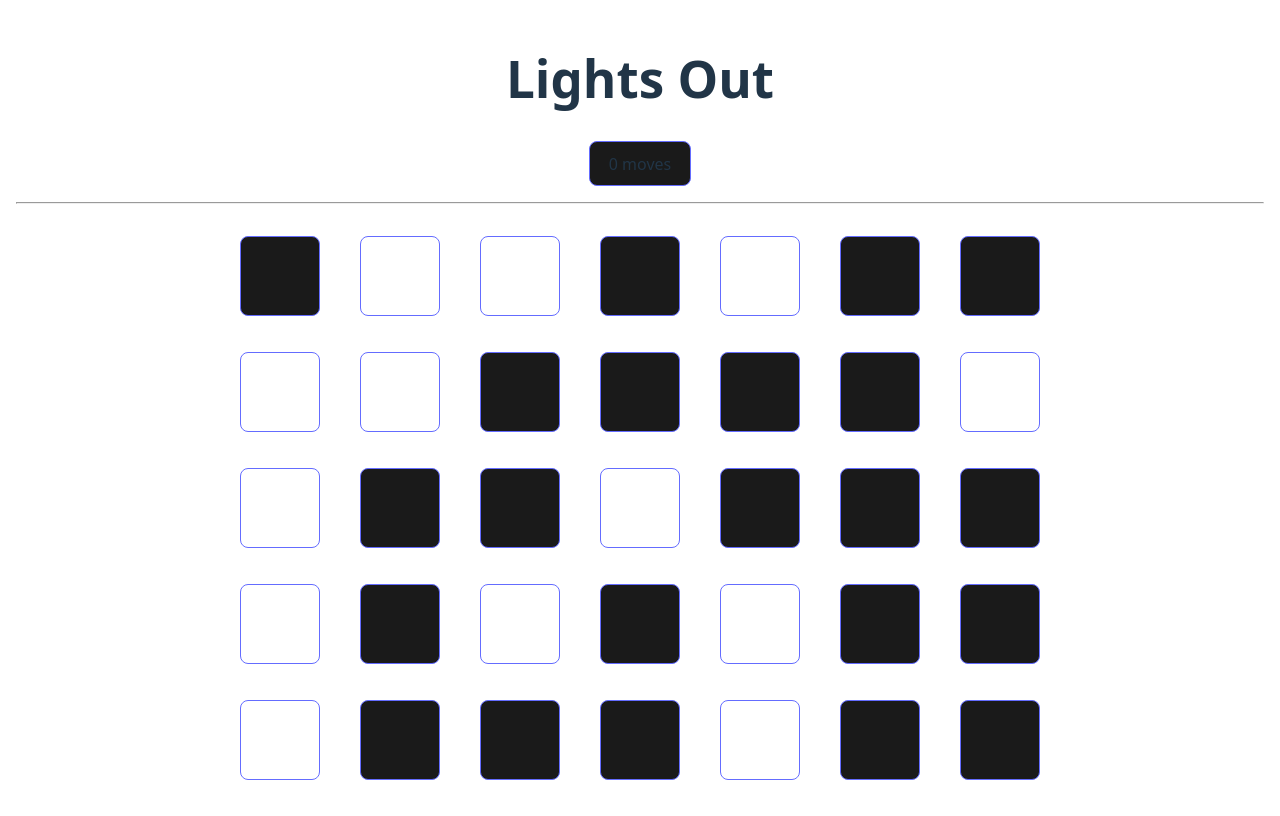
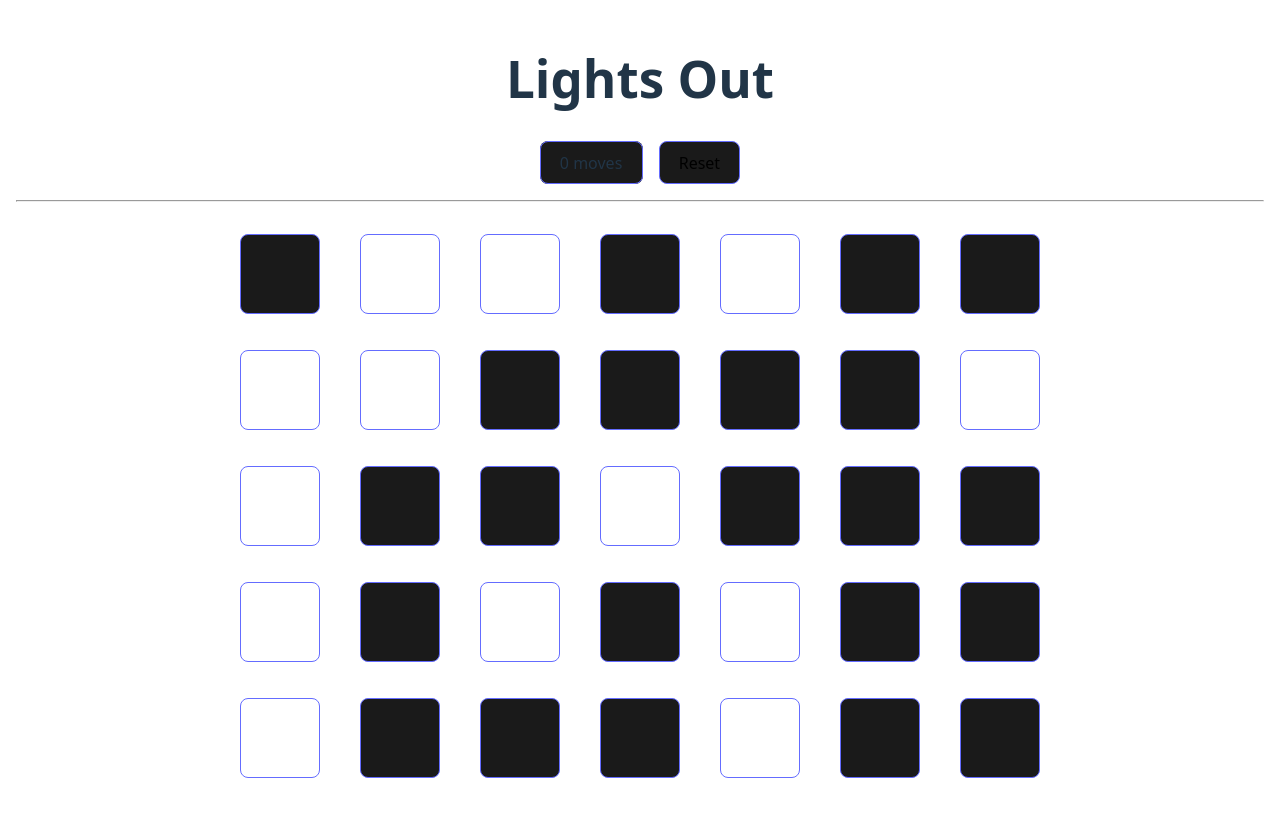
Before and after one commit to rhyderswen/lights-out, a React (Vite) app in the folder lights-out/: page / in a window 1280 px wide. Built offline with nearby package versions, Linux system fonts and the light colour scheme.

Commit message:
Added reset button

```diff
--- a/lights-out/src/App.tsx
+++ b/lights-out/src/App.tsx
@@ -1,4 +1,4 @@
-import { useState } from 'react'
+import { useCallback, useEffect, useState } from 'react'
 import './App.css'
 import Header from './components/Header';
 import GameArea from './components/GameArea';
@@ -9,11 +9,52 @@ function App() {
     setMoves(moves + 1);
   }
 
+  const columns = 7;
+  const rows = 5;
+  const [tileStates, setTileStates] = useState<Array<boolean>>([]);
+  function flipTile(row: number, column: number) {
+    incrementMoves();
+    const clicked = row*columns + column;
+    const updatedTiles = tileStates.map((state, i) => {
+      if (i === clicked) {
+        return !state;
+      } else if (clicked % columns !== 0 && i+1 === clicked) { // Switch left square if it the clicked square isn't on the left edge
+        return !state;
+      } else if (clicked % columns !== 6 && i-1 === clicked) { // Switch right square if it the clicked square isn't on the right edge
+        return !state;
+      } else if (clicked / columns >= 1 && i+columns === clicked) { // Switch upper square if it the clicked square isn't on the top edge
+        return !state;
+      } else if (clicked / columns < rows-1 && i-columns === clicked) { // Switch lower square if it the clicked square isn't on the bottom edge
+        return !state;
+      } else {
+        return state;
+      }
+    });
+    setTileStates(updatedTiles);
+  }
+
+  const randomizeTiles = useCallback(() => {
+    const arr = Array(rows*columns);
+    for (let i = 0; i < rows*columns; i++) {
+      arr[i] = Boolean(Math.round(Math.random())); // Generates a random boolean
+    }
+    setTileStates(arr);
+  }, []);
+
+  useEffect(() => {
+    randomizeTiles();
+  }, [randomizeTiles]);
+
+  function reset() {
+    setMoves(0);
+    randomizeTiles();
+  }
+
   return (
     <>
-      <Header moves={moves}/>
+      <Header moves={moves} reset={reset}/>
       <hr className="seperator"/>
-      <GameArea incrementMoves={incrementMoves}/>
+      <GameArea rows={rows} columns={columns} tileStates={tileStates} flipTile={flipTile}/>
     </>
   )
 }
--- a/lights-out/src/components/GameArea/GameArea.tsx
+++ b/lights-out/src/components/GameArea/GameArea.tsx
@@ -1,47 +1,15 @@
-import { useCallback, useEffect, useState } from "react";
 import Tile from "../Tile";
 import "./GameArea.css";
 
 interface IGameArea {
-  incrementMoves: () => void
+  rows: number,
+  columns: number,
+  tileStates: Array<boolean>,
+  flipTile: (row: number, column: number) => void
 }
 
-const GameArea = ({ incrementMoves }: IGameArea) => {
-  const columns = 7;
-  const rows = 5;
-  const [tileStates, setTileStates] = useState<Array<boolean>>([]);
-  function flipTile(row: number, column: number) {
-    incrementMoves();
-    const clicked = row*columns + column;
-    const updatedTiles = tileStates.map((state, i) => {
-      if (i === clicked) {
-        return !state;
-      } else if (clicked % columns !== 0 && i+1 === clicked) { // Switch left square if it the clicked square isn't on the left edge
-        return !state;
-      } else if (clicked % columns !== 6 && i-1 === clicked) { // Switch right square if it the clicked square isn't on the right edge
-        return !state;
-      } else if (clicked / columns >= 1 && i+columns === clicked) { // Switch upper square if it the clicked square isn't on the top edge
-        return !state;
-      } else if (clicked / columns < rows-1 && i-columns === clicked) { // Switch lower square if it the clicked square isn't on the bottom edge
-        return !state;
-      } else {
-        return state;
-      }
-    });
-    setTileStates(updatedTiles);
-  }
+const GameArea = ({ rows, columns, tileStates, flipTile }: IGameArea) => {
 
-  const randomizeTiles = useCallback(() => {
-    const arr = Array(rows*columns);
-    for (let i = 0; i < rows*columns; i++) {
-      arr[i] = Boolean(Math.round(Math.random())); // Generates a random boolean
-    }
-    setTileStates(arr);
-  }, []);
-
-  useEffect(() => {
-    randomizeTiles();
-  }, [randomizeTiles]);
 
   return (
     <div className="tileContainer" style={{gridTemplateColumns: "1fr ".repeat(columns), maxWidth: columns*120}}>
--- a/lights-out/src/components/Header/Header.css
+++ b/lights-out/src/components/Header/Header.css
@@ -7,5 +7,28 @@
   font-family: inherit;
   background-color: #1a1a1a;
   width: fit-content;
-  margin: 0 auto;
+  margin: 0 8px;
+  display: inline;
 }
+
+.resetButton {
+  border-radius: 8px;
+  border: 1px solid #646cff;
+  padding: 0.6em 1.2em;
+  font-size: 1em;
+  font-weight: 500;
+  font-family: inherit;
+  background-color: #1a1a1a;
+  width: fit-content;
+  margin: 0 8px;
+  cursor: grab;
+  transition: border-color 0.15s ease-in-out;
+  -webkit-transition: border-color 0.15s ease-in-out;
+  -moz-transition: border-color 0.15s ease-in-out;
+  -ms-transition: border-color 0.15s ease-in-out;
+  -o-transition: border-color 0.15s ease-in-out;
+}
+
+.resetButton:hover {
+  border-color: #ff4744;
+}
--- a/lights-out/src/components/Header/Header.tsx
+++ b/lights-out/src/components/Header/Header.tsx
@@ -1,10 +1,11 @@
 import './Header.css';
 
 interface IHeader {
-  moves: number
+  moves: number,
+  reset: () => void
 }
 
-const Header = ({ moves }: IHeader) => {
+const Header = ({ moves, reset }: IHeader) => {
 
   return (
     <div className="header">
@@ -12,6 +13,7 @@ const Header = ({ moves }: IHeader) => {
       <div className="scoreBox">
           {moves} move{moves === 1 ? "" : "s"}
       </div>
+      <button className="resetButton" onClick={reset}>Reset</button>
     </div>
   )
 }
--- a/lights-out/src/components/Tile/Tile.css
+++ b/lights-out/src/components/Tile/Tile.css
@@ -13,6 +13,16 @@
   font-size: 1em;
   font-weight: 500;
   font-family: inherit;
+  cursor: grab;
+  transition: border-color 0.15s ease-in-out, background-color 0.15s ease-in-out;
+  -webkit-transition: border-color 0.15s ease-in-out, background-color 0.15s ease-in-out;
+  -moz-transition: border-color 0.15s ease-in-out, background-color 0.15s ease-in-out;
+  -ms-transition: border-color 0.15s ease-in-out, background-color 0.15s ease-in-out;
+  -o-transition: border-color 0.15s ease-in-out, background-color 0.15s ease-in-out;
+}
+
+.tile:hover {
+  border-color: #de83ff;
 }
 
 .lightTile {
```
